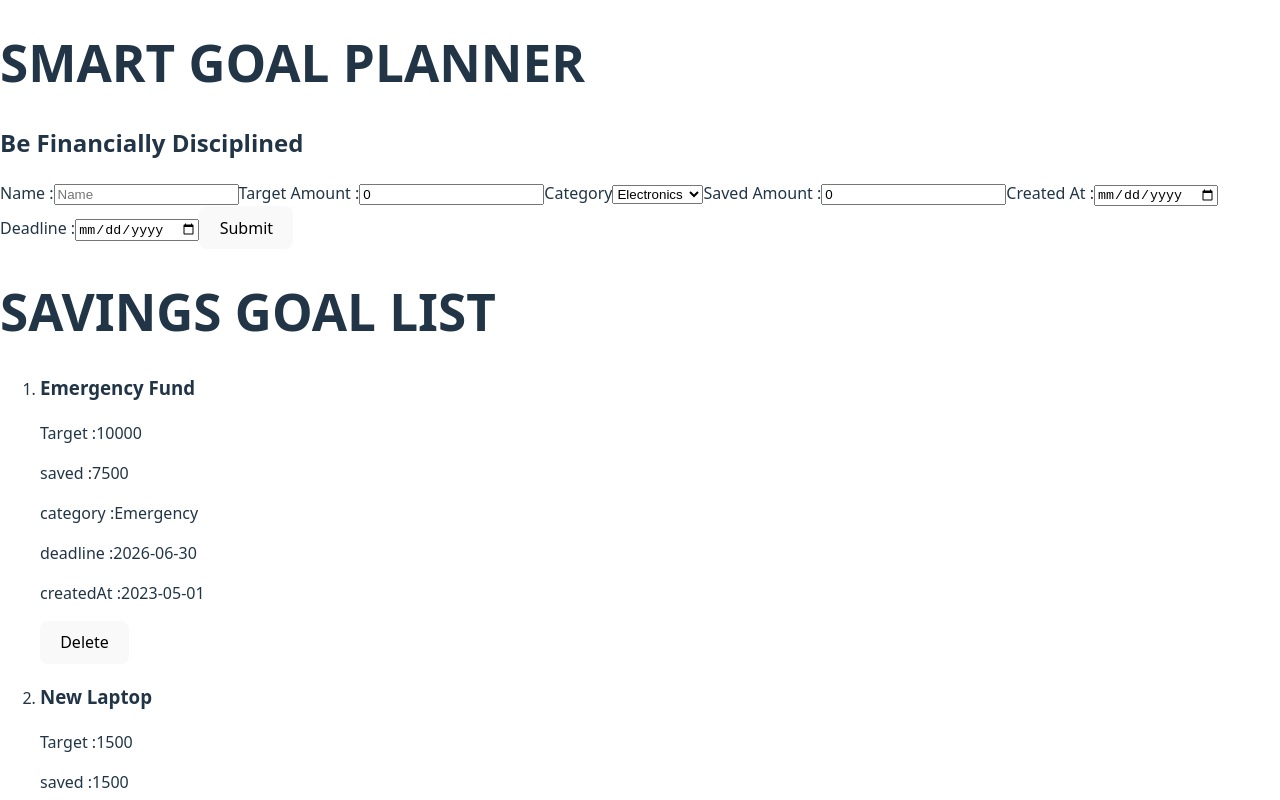
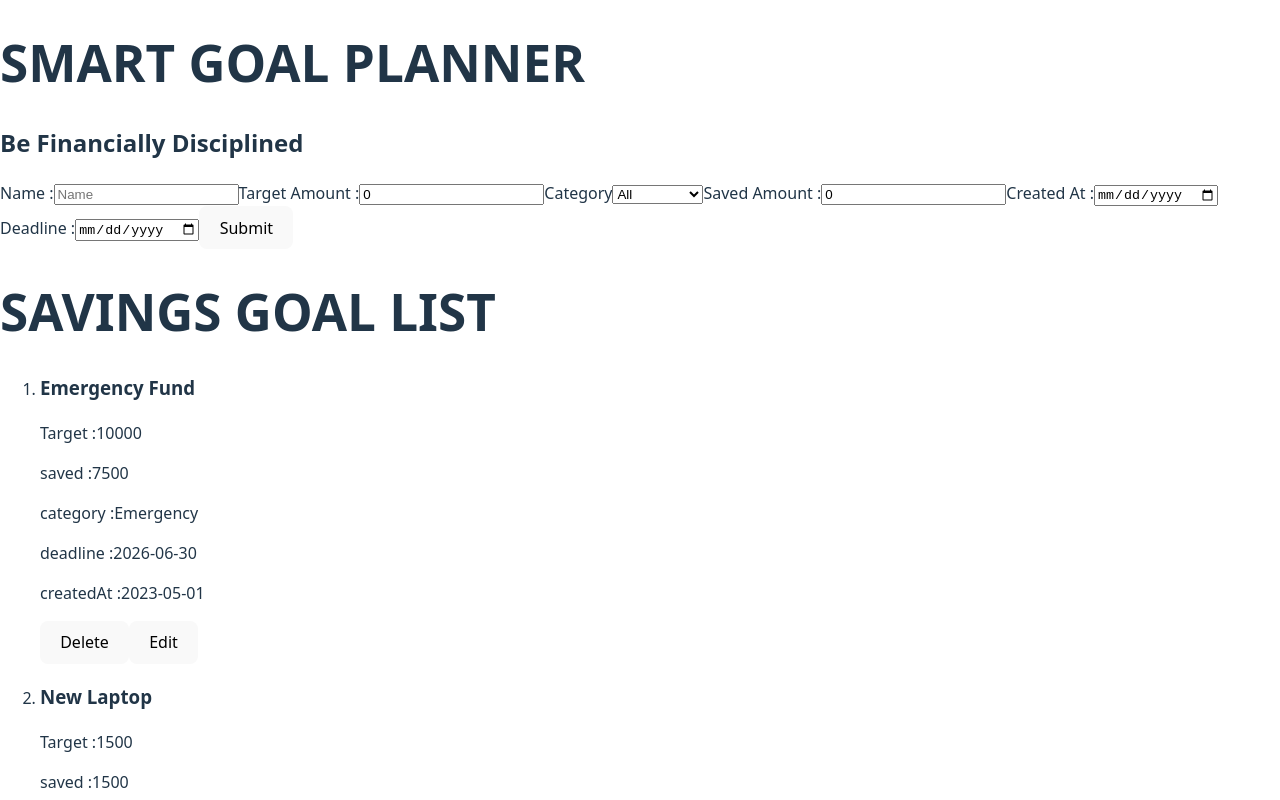
Before and after one commit to Andy-Ops254/week-2-react-code-challenge, a React (Vite) app: page / in a window 1280 px wide. Shown: the top 800 px of the page. Built offline with nearby package versions, Linux system fonts and the light colour scheme; data requests are answered from the project's data file.

Commit message:
Feat: add edit button

```diff
--- a/db.json
+++ b/db.json
@@ -107,6 +107,24 @@
       "deadline": "2025-08-31",
       "createdAt": "2025-04-28",
       "id": 14
+    },
+    {
+      "name": "Mechanical Keyboard",
+      "targetAmount": "1500",
+      "savedAmount": "100",
+      "category": "Electronics",
+      "deadline": "2025-07-27",
+      "createdAt": "2025-07-20",
+      "id": 15
+    },
+    {
+      "name": "HDD 1TB",
+      "targetAmount": "1500",
+      "savedAmount": "700",
+      "category": "Electronics",
+      "deadline": "2025-09-20",
+      "createdAt": "2025-08-20",
+      "id": 16
     }
   ]
 }
--- a/src/component/ Form.jsx
+++ b/src/component/ Form.jsx
@@ -42,7 +42,21 @@ console.log("finya apo")
         body: JSON.stringify(newData)// converts to object strings
     })
     .then(res => res.json())
-    .then(Data => onAddGoal(Data)) //remember to update state after display
+    .then(Data =>{
+                onAddGoal(Data)
+                clearForm()
+    }
+    ) //remember to update state after display
+
+    //clear form logic
+    function clearForm() {
+        setName("")
+        setCategory("Electronics")
+        setCreatedAt("")
+        setDeadline("")
+        setTarget("")
+        setSaved("")
+    }
 
 }
 
@@ -63,6 +77,7 @@ console.log("finya apo")
         <label>
         Category
         <select name="category" onChange={(e)=> setCategory(e.target.value)}>
+        <option value="ALl">All</option>
         <option value="Electronics">Electronics</option>
         <option value= "travel">Travel</option>
         <option value="Retirement">Retirement</option>
--- a/src/component/GoalLists.jsx
+++ b/src/component/GoalLists.jsx
@@ -30,6 +30,7 @@ return (
                     <p>deadline :{goal.deadline}</p>
                     <p>createdAt :{goal.createdAt}</p>
                     <button onClick={() =>onDelete(goal.id)}>Delete</button>
+                    <button> Edit </button>
                 </li>
             ))}
         </ol>}
```
